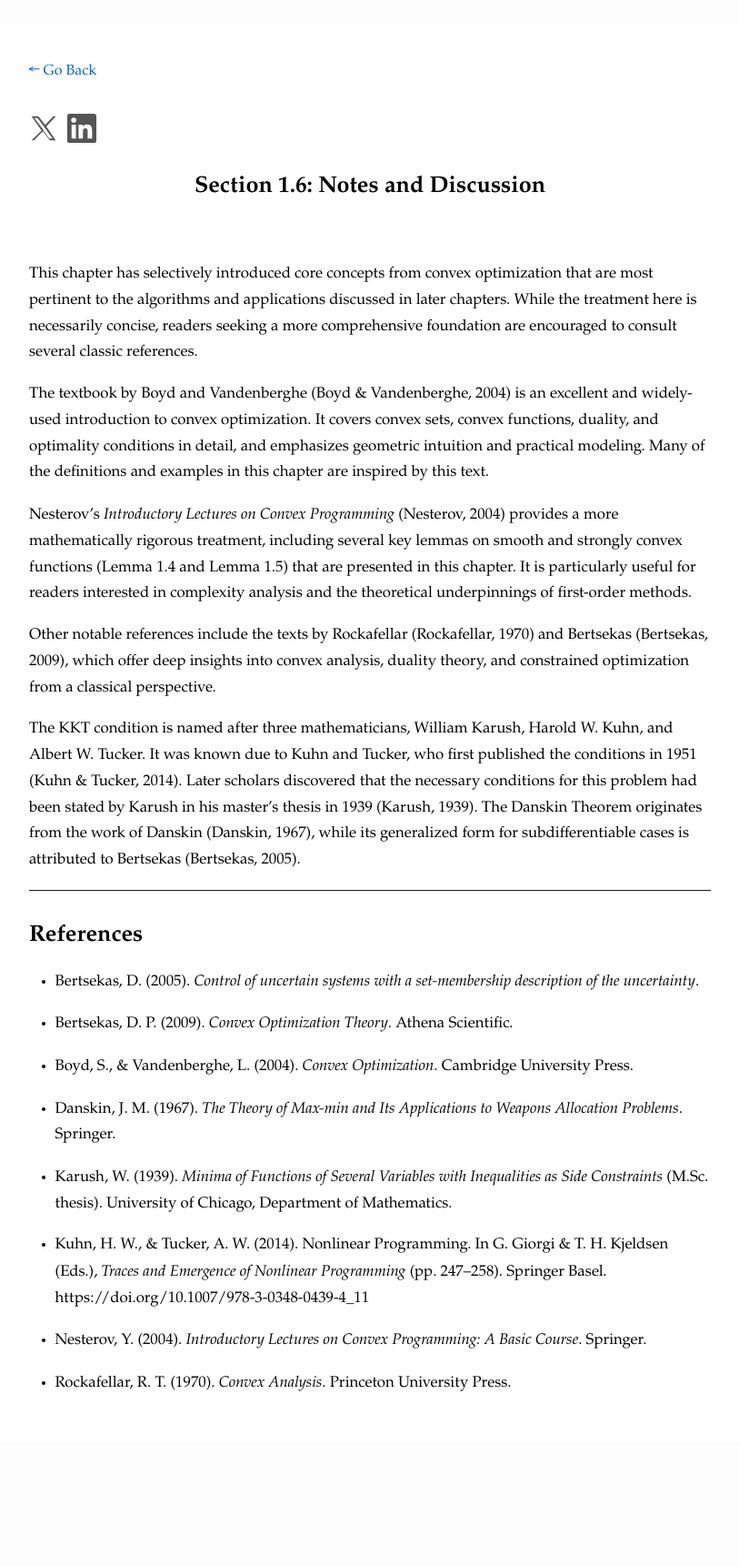
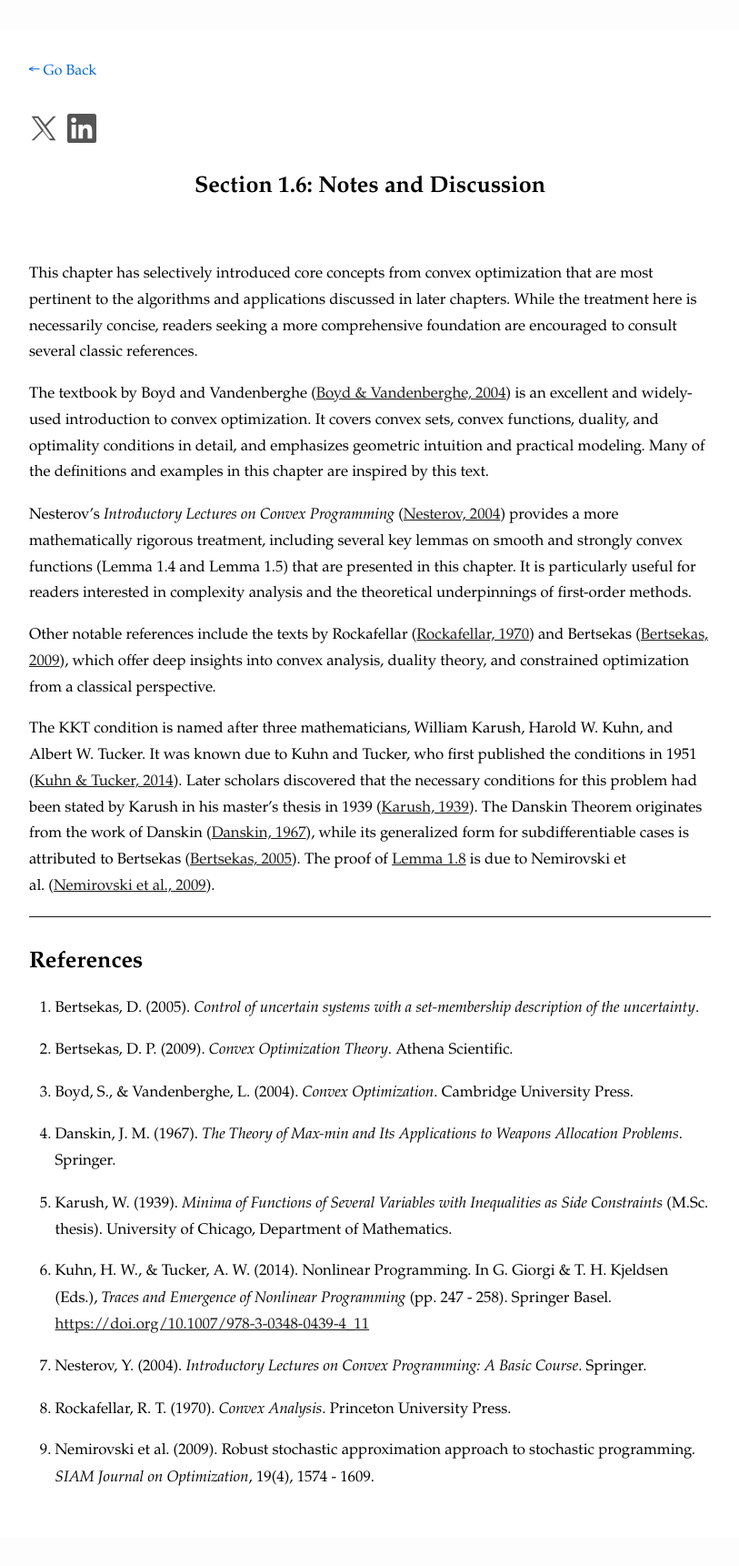
Before and after one commit to optmai/opt4ml, a Jekyll site: the page Ch1-6.html, which Jekyll copies as it is, in a window 1280 px wide. Shown: the whole page at 91% size, without its empty margins (233-1046 px from the left). Built offline with Jekyll 4.4.1, drawn with Linux system fonts in a browser that asks for light colours; before the commit the page ends 1617 px from its top, so only the background shows below that.

Commit message:
Add files via upload

```diff
--- a/Ch1-5.html
+++ b/Ch1-5.html
@@ -610,7 +610,7 @@ Lemma 1.4. Hence, we conclude the proof by noting that <span
 class="math inline">\(\partial f^*(\mathbf{y}_2) =
 \operatorname{conv}(\mathcal{X}_2)\)</span> due to the generalized
 Danskin theorem.</p>
-<div
+<div id="lemma1-8"
 style="border: 5px solid #ccc; padding: 0.2em; overflow-x: auto;  border-radius: 6px; background-color: #eef4fc;">
 <p><strong><strong>Lemma 1.8.</strong></strong></p>
 <p>For <span class="math inline">\(\mathbf{p} \in \Delta_n\)</span>, the
--- a/Ch1-6.html
+++ b/Ch1-6.html
@@ -304,54 +304,64 @@ optimization that are most pertinent to the algorithms and applications
 discussed in later chapters. While the treatment here is necessarily
 concise, readers seeking a more comprehensive foundation are encouraged
 to consult several classic references.</p>
-<p>The textbook by Boyd and Vandenberghe (Boyd &amp; Vandenberghe, 2004)
-is an excellent and widely-used introduction to convex optimization. It
-covers convex sets, convex functions, duality, and optimality conditions
-in detail, and emphasizes geometric intuition and practical modeling.
-Many of the definitions and examples in this chapter are inspired by
-this text.</p>
-<p>Nesterov’s <em>Introductory Lectures on Convex Programming</em>
-(Nesterov, 2004) provides a more mathematically rigorous treatment,
-including several key lemmas on smooth and strongly convex functions
-(Lemma 1.4 and Lemma 1.5) that are presented in this chapter. It is
-particularly useful for readers interested in complexity analysis and
-the theoretical underpinnings of first-order methods.</p>
-<p>Other notable references include the texts by Rockafellar
-(Rockafellar, 1970) and Bertsekas (Bertsekas, 2009), which offer deep
-insights into convex analysis, duality theory, and constrained
-optimization from a classical perspective.</p>
+<p>The textbook by Boyd and Vandenberghe (<a href="#ref3">Boyd &amp;
+Vandenberghe, 2004</a>) is an excellent and widely-used introduction to
+convex optimization. It covers convex sets, convex functions, duality,
+and optimality conditions in detail, and emphasizes geometric intuition
+and practical modeling. Many of the definitions and examples in this
+chapter are inspired by this text.</p>
+<p>Nesterov’s <em>Introductory Lectures on Convex Programming</em> (<a
+href="#ref7">Nesterov, 2004</a>) provides a more mathematically rigorous
+treatment, including several key lemmas on smooth and strongly convex
+functions (Lemma 1.4 and Lemma 1.5) that are presented in this chapter.
+It is particularly useful for readers interested in complexity analysis
+and the theoretical underpinnings of first-order methods.</p>
+<p>Other notable references include the texts by Rockafellar (<a
+href="#ref8">Rockafellar, 1970</a>) and Bertsekas (<a
+href="#ref2">Bertsekas, 2009</a>), which offer deep insights into convex
+analysis, duality theory, and constrained optimization from a classical
+perspective.</p>
 <p>The KKT condition is named after three mathematicians, William
 Karush, Harold W. Kuhn, and Albert W. Tucker. It was known due to Kuhn
-and Tucker, who first published the conditions in 1951 (Kuhn &amp;
-Tucker, 2014). Later scholars discovered that the necessary conditions
-for this problem had been stated by Karush in his master’s thesis in
-1939 (Karush, 1939). The Danskin Theorem originates from the work of
-Danskin (Danskin, 1967), while its generalized form for
-subdifferentiable cases is attributed to Bertsekas (Bertsekas,
-2005).</p>
+and Tucker, who first published the conditions in 1951 (<a
+href="#ref6">Kuhn &amp; Tucker, 2014</a>). Later scholars discovered
+that the necessary conditions for this problem had been stated by Karush
+in his master’s thesis in 1939 (<a href="#ref5">Karush, 1939</a>). The
+Danskin Theorem originates from the work of Danskin (<a
+href="#ref4">Danskin, 1967</a>), while its generalized form for
+subdifferentiable cases is attributed to Bertsekas (<a
+href="#ref1">Bertsekas, 2005</a>). The proof of
+<a href="chapter1.html#lemma1-8">Lemma 1.8</a> is due to Nemirovski et
+al. (<a href="#ref9">Nemirovski et al., 2009</a>).</p>
 <hr />
 <h2 id="references">References</h2>
-<ul>
-<li><p>Bertsekas, D. (2005). <em>Control of uncertain systems with a
-set-membership description of the uncertainty</em>.</p></li>
-<li><p>Bertsekas, D. P. (2009). <em>Convex Optimization Theory</em>.
-Athena Scientific.</p></li>
-<li><p>Boyd, S., &amp; Vandenberghe, L. (2004). <em>Convex
-Optimization</em>. Cambridge University Press.</p></li>
-<li><p>Danskin, J. M. (1967). <em>The Theory of Max-min and Its
-Applications to Weapons Allocation Problems</em>. Springer.</p></li>
-<li><p>Karush, W. (1939). <em>Minima of Functions of Several Variables
-with Inequalities as Side Constraints</em> (M.Sc. thesis). University of
-Chicago, Department of Mathematics.</p></li>
-<li><p>Kuhn, H. W., &amp; Tucker, A. W. (2014). Nonlinear Programming.
-In G. Giorgi &amp; T. H. Kjeldsen (Eds.), <em>Traces and Emergence of
-Nonlinear Programming</em> (pp. 247–258). Springer Basel.
-https://doi.org/10.1007/978-3-0348-0439-4_11</p></li>
-<li><p>Nesterov, Y. (2004). <em>Introductory Lectures on Convex
-Programming: A Basic Course</em>. Springer.</p></li>
-<li><p>Rockafellar, R. T. (1970). <em>Convex Analysis</em>. Princeton
-University Press.</p></li>
-</ul>
+<ol type="1">
+<li><p><a id="ref1"></a>Bertsekas, D. (2005). <em>Control of uncertain
+systems with a set-membership description of the
+uncertainty</em>.</p></li>
+<li><p><a id="ref2"></a>Bertsekas, D. P. (2009). <em>Convex Optimization
+Theory</em>. Athena Scientific.</p></li>
+<li><p><a id="ref3"></a>Boyd, S., &amp; Vandenberghe, L. (2004).
+<em>Convex Optimization</em>. Cambridge University Press.</p></li>
+<li><p><a id="ref4"></a>Danskin, J. M. (1967). <em>The Theory of Max-min
+and Its Applications to Weapons Allocation Problems</em>.
+Springer.</p></li>
+<li><p><a id="ref5"></a>Karush, W. (1939). <em>Minima of Functions of
+Several Variables with Inequalities as Side Constraints</em> (M.Sc.
+thesis). University of Chicago, Department of Mathematics.</p></li>
+<li><p><a id="ref6"></a>Kuhn, H. W., &amp; Tucker, A. W. (2014).
+Nonlinear Programming. In G. Giorgi &amp; T. H. Kjeldsen (Eds.),
+<em>Traces and Emergence of Nonlinear Programming</em> (pp. 247 - 258).
+Springer Basel. <a
+href="https://doi.org/10.1007/978-3-0348-0439-4_11">https://doi.org/10.1007/978-3-0348-0439-4_11</a></p></li>
+<li><p><a id="ref7"></a>Nesterov, Y. (2004). <em>Introductory Lectures
+on Convex Programming: A Basic Course</em>. Springer.</p></li>
+<li><p><a id="ref8"></a>Rockafellar, R. T. (1970). <em>Convex
+Analysis</em>. Princeton University Press.</p></li>
+<li><p><a id="ref9"></a>Nemirovski et al. (2009). Robust stochastic
+approximation approach to stochastic programming. <em>SIAM Journal on
+Optimization</em>, 19(4), 1574 - 1609.</p></li>
+</ol>
 </article>
 </body>
 </html>
```
Also changed, not shown: Ch1-4.html (+4 -5 lines).
